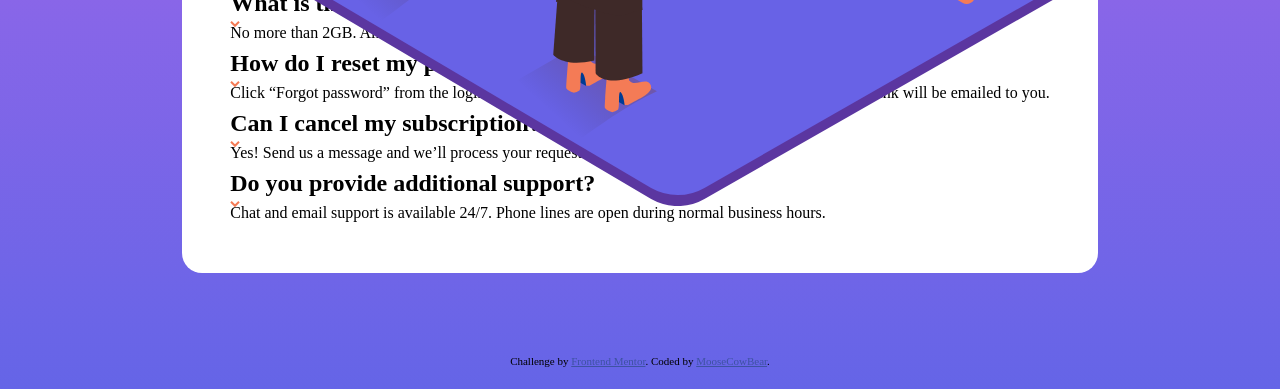
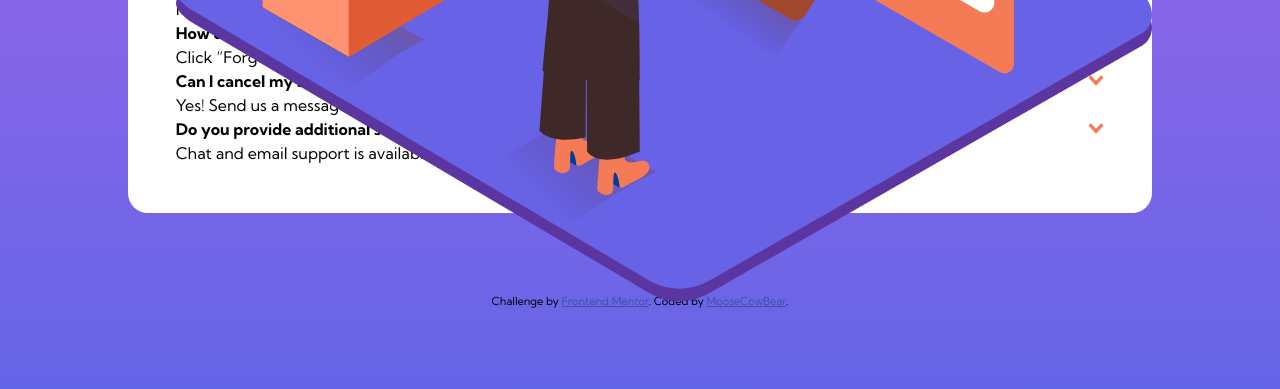
Before and after one commit to MooseCowBear/frontend-mentor-faq-accordion, a plain HTML site: page index.html in a window 1280 px wide. Shown: the part 411-800 px from the top of the page. Drawn offline with Linux system fonts and the light colour scheme.

Commit message:
Add font

```diff
--- a/index.html
+++ b/index.html
@@ -3,7 +3,9 @@
 <head>
   <meta charset="UTF-8">
   <meta name="viewport" content="width=device-width, initial-scale=1.0"> <!-- displays site properly based on user's device -->
-
+  <link rel="preconnect" href="https://fonts.googleapis.com">
+  <link rel="preconnect" href="https://fonts.gstatic.com" crossorigin>
+  <link href="https://fonts.googleapis.com/css2?family=Big+Shoulders+Display:wght@700&family=Kumbh+Sans:wght@400;700&family=Lexend+Deca&family=Manrope:wght@500;700&family=Outfit:wght@400;700&family=Roboto:wght@300;400;700;900&display=swap" rel="stylesheet">
   <link rel="icon" type="image/png" sizes="32x32" href="./images/favicon-32x32.png">
   <link rel="stylesheet" href="./styles.css">
   <title>Frontend Mentor | FAQ Accordion Card</title>
@@ -43,12 +45,14 @@
           </div>
           <p>No more than 2GB. All files in your account must fit your allotted storage space.</p>
         </section>
+        <section>
           <div class="expandable">
             <h2>How do I reset my password?</h2>
             <img src="./images/icon-arrow-down.svg" alt="expand icon">
           </div>
           <p>Click “Forgot password” from the login page or “Change password” from your profile page.
               A reset link will be emailed to you.</p>
+        </section>
         <section>
           <div class="expandable">
             <h2>Can I cancel my subscription?</h2>
--- a/styles.css
+++ b/styles.css
@@ -73,6 +73,7 @@ body {
     display: flex;
     flex-direction: column;
     align-items: center;
+    font-family: "Kumbh sans", sans-serif;
 }
 
 main {
@@ -83,6 +84,10 @@ main {
     margin: 5em 3em;
     display: grid;
     grid-template-columns: 1fr;
+}
+
+h2 {
+    font-size: 1em;
 }
 
 .left {
@@ -96,11 +101,28 @@ main {
     flex-direction: column;
 }
 
+section {
+    display: flex;
+    flex-direction: column;
+
+}
+
+.expandable img {
+    width: 1em;
+}
+
+.expandable {
+    display: flex;
+    flex-direction: row;
+    justify-content: space-between;
+    align-items: center;
+}
+
 .right {
     min-height: 10em;
 }
 
-img {
+img.desktop, img.mobile {
     position: absolute;
 }
 
```
